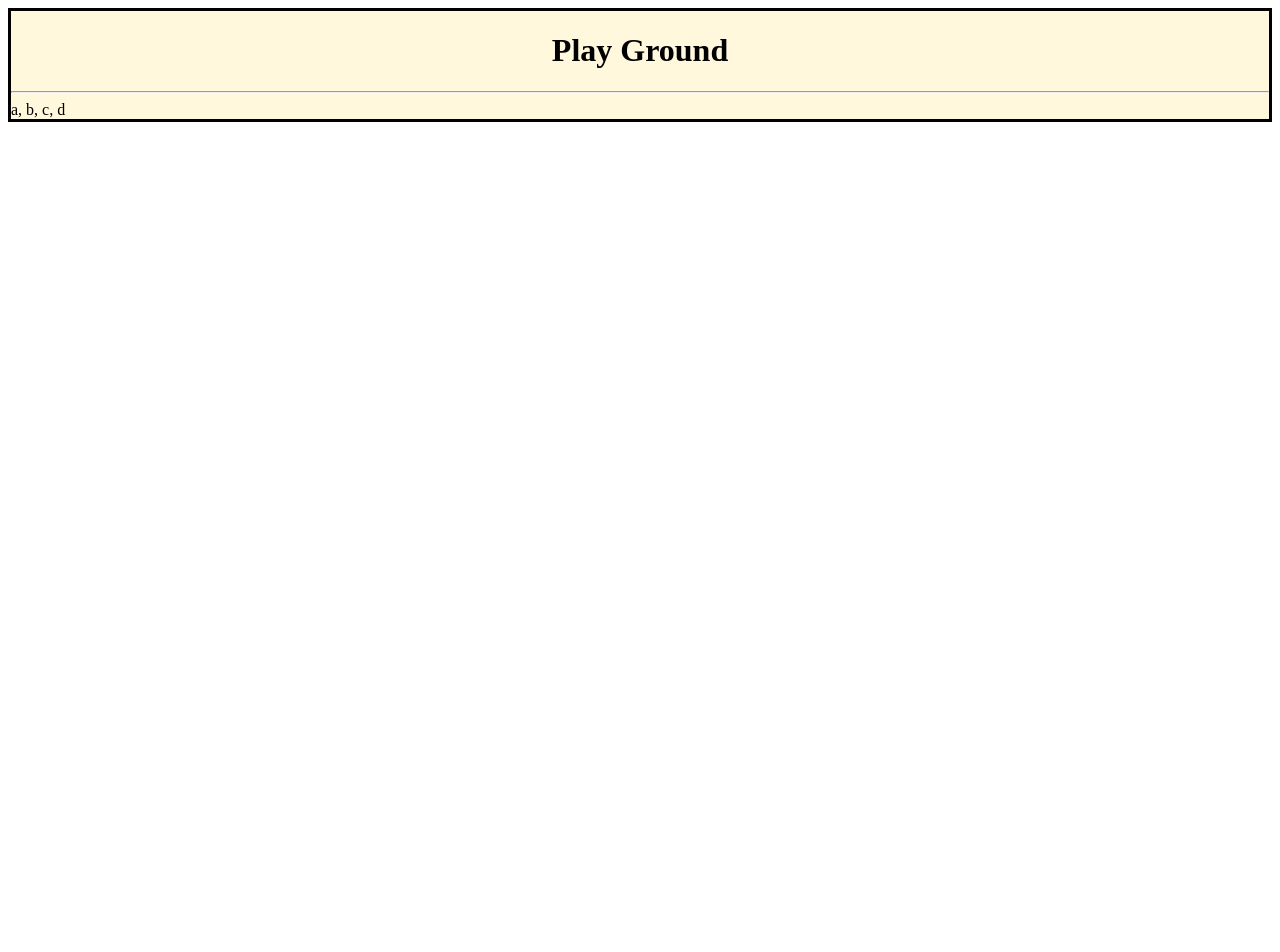
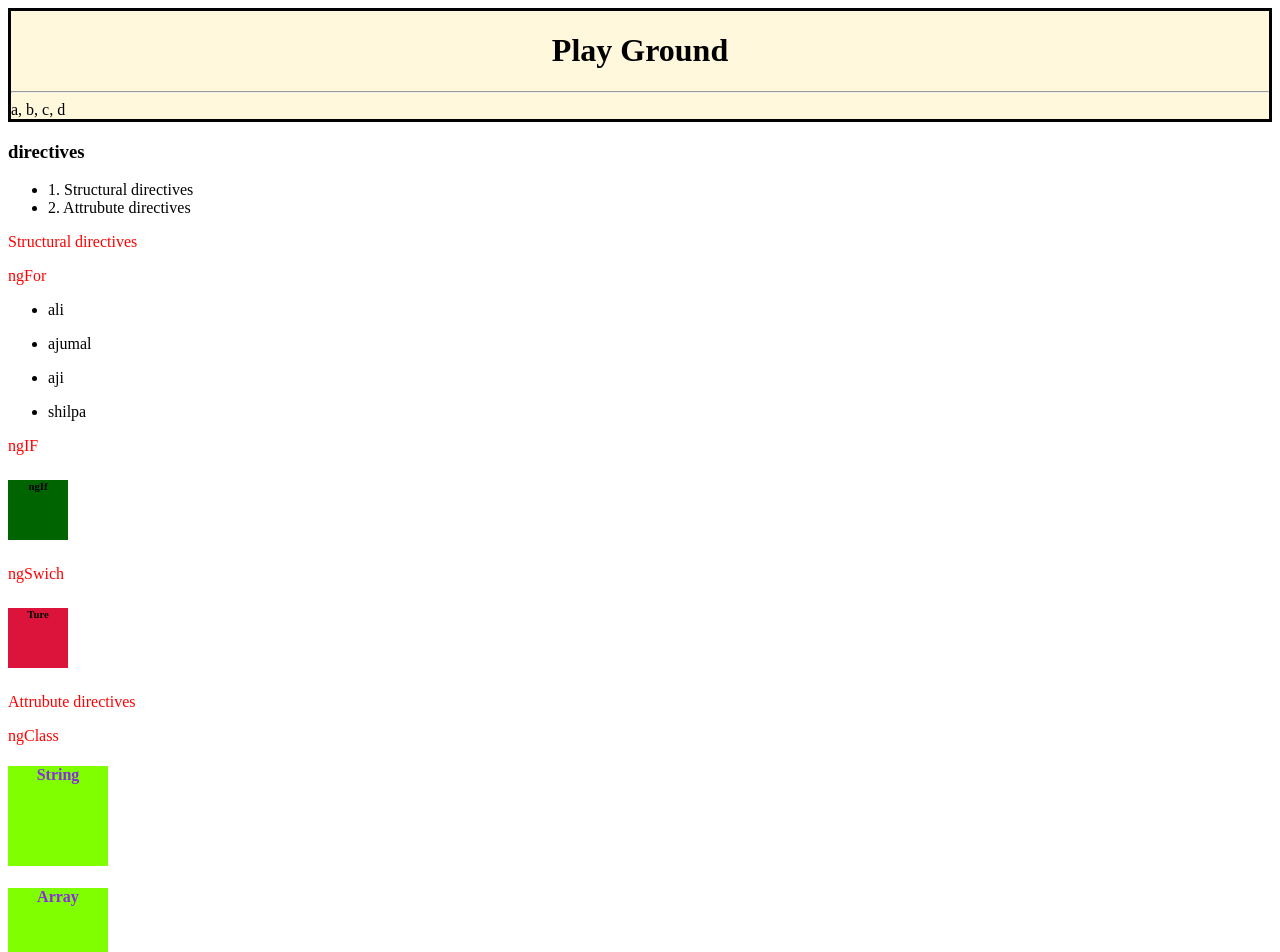
Before and after one commit to thalsi/Angualr-12, an Angular app: page /directives in a window 1280 px wide. Before the commit this address led to /. Shown: the top 952 px of the page. Before the commit the page ends 800 px from the top, so only its background shows below. Built offline with nearby package versions, Linux system fonts and the light colour scheme.

Commit message:
directives

```diff
--- a/src/app/app-routing.module.ts
+++ b/src/app/app-routing.module.ts
@@ -2,6 +2,7 @@ import { NgModule } from '@angular/core';
 import { RouterModule, Routes } from '@angular/router';
 import { ListComponent } from './list/list.component';
 import { TemplateSyntaxModule } from './modules/Template-syntax/template-syntax.module';
+import { DirectivesModule } from './modules/directives/directives.module';
 
 const routes: Routes = [
   {
@@ -11,6 +12,10 @@ const routes: Routes = [
   {
     path:'template',
     loadChildren: () => import('./modules/Template-syntax/template-syntax.module').then(m => m.TemplateSyntaxModule)
+  },
+  {
+    path:'directives',
+    loadChildren:()=> import('./modules/directives/directives.module').then(m => m.DirectivesModule)
   }
 ];
 
--- a/src/app/app.module.ts
+++ b/src/app/app.module.ts
@@ -6,6 +6,7 @@ import { AppComponent } from './app.component';
 import { TemplateSyntaxModule } from './modules/Template-syntax/template-syntax.module';
 import { PlayGroundComponent } from './play-ground/play-ground.component';
 import { ListComponent } from './list/list.component';
+import { DirectivesModule } from './modules/directives/directives.module';
 
 @NgModule({
   declarations: [
@@ -16,7 +17,8 @@ import { ListComponent } from './list/list.component';
   imports: [
     BrowserModule,
     AppRoutingModule,
-    TemplateSyntaxModule
+    TemplateSyntaxModule,
+    DirectivesModule
   ],
   providers: [],
   bootstrap: [AppComponent]
--- a/src/app/list/list.component.html
+++ b/src/app/list/list.component.html
@@ -5,7 +5,8 @@
     <div style="margin: 50px;">
         <h4>1. Template Syntax</h4>
         <ol>
-            <li [routerLink]="['/template']" ><p>Interpulation</p></li>
+            <li [routerLink]="['/template']" ><p>Tempalte Syntax</p></li>
+            <li [routerLink]="['/directives']"><p>Directives</p></li>
         </ol>
     </div>
 </div>
--- /dev/null
+++ b/src/app/modules/directives/directives/directives.component.css
@@ -0,0 +1,26 @@
+h4 {
+  text-align: center;
+  background-color: rgb(240, 255, 243);
+}
+
+p {
+  color: red;
+}
+
+h6 {
+  background-color: blueviolet;
+  width: 60px;
+  height: 60px;
+  text-align: center;
+}
+
+.ngClass1 {
+  color: blueviolet;
+}
+.ngClass2 {
+  background-color: chartreuse;
+}
+.ngClass3 {
+  width: 100px;
+  height: 100px;
+}
--- /dev/null
+++ b/src/app/modules/directives/directives/directives.component.html
@@ -0,0 +1,28 @@
+<h3>directives</h3>
+<ul>
+    <li> 1. Structural directives</li>
+    <li> 2. Attrubute directives</li>
+</ul>
+
+<p>Structural directives</p>
+<p>ngFor</p>
+<ul *ngFor="let item of list">
+    <li>{{item}}</li>
+</ul>
+<p>ngIF</p>
+<h6 *ngIf="expression" style="background-color: darkgreen;">ngIf</h6>
+<h6 *ngIf="!expression" style="background-color: cyan;">ngIf</h6>
+<p>ngSwich</p>
+<div [ngSwitch]="expression">
+    <h6 *ngSwitchCase="false" style="background-color: chartreuse;">False</h6>
+    <h6 *ngSwitchCase="true" style="background-color: crimson;">Ture</h6>
+</div>
+
+<p>Attrubute directives</p>
+<p>ngClass</p>
+<h4 [ngClass]="'ngClass1 ngClass2 ngClass3'"> String</h4>
+<h4 [ngClass]="['ngClass1', 'ngClass2', 'ngClass3']">Array</h4>
+<h4 [ngClass]="{ngClass1: 'true',ngClass3:'true'}">set Object multipule</h4>
+<h4 [ngClass]="{'ngClass1 ngClass2 ngClass3' : true}">mutiple class true</h4>
+<p>ngStyle</p>
+<h4 [ngStyle]="{color:'bule',width: expression?'100px':'300px'}">multipule style banding</h4>
--- /dev/null
+++ b/src/app/modules/directives/directives/directives.component.ts
@@ -0,0 +1,17 @@
+import { Component, OnInit } from '@angular/core';
+
+@Component({
+  selector: 'app-directives',
+  templateUrl: './directives.component.html',
+  styleUrls: ['./directives.component.css']
+})
+export class DirectivesComponent implements OnInit {
+  list=['ali', 'ajumal','aji','shilpa'];
+  expression:boolean=false;
+  constructor() { }
+
+  ngOnInit(): void {
+    setInterval(()=>{this.expression=!this.expression},1000);
+  }
+
+}
```
Also changed, not shown: src/app/modules/directives/directives.module.ts (added, +17 -0 lines), src/app/modules/directives/directivesRouters.module.ts (added, +15 -0 lines), 2 other files (tests, documents, lock files or other folders).
